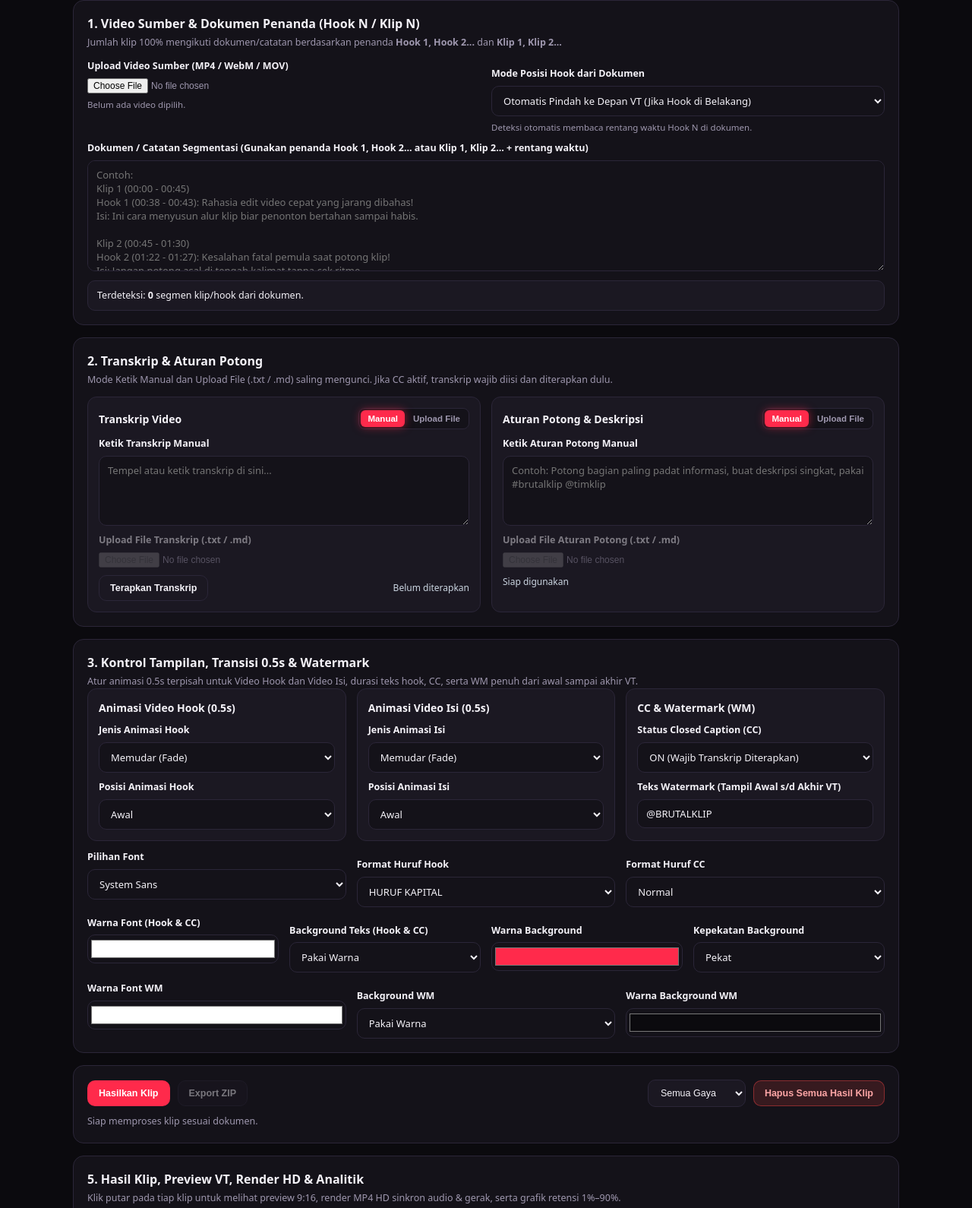
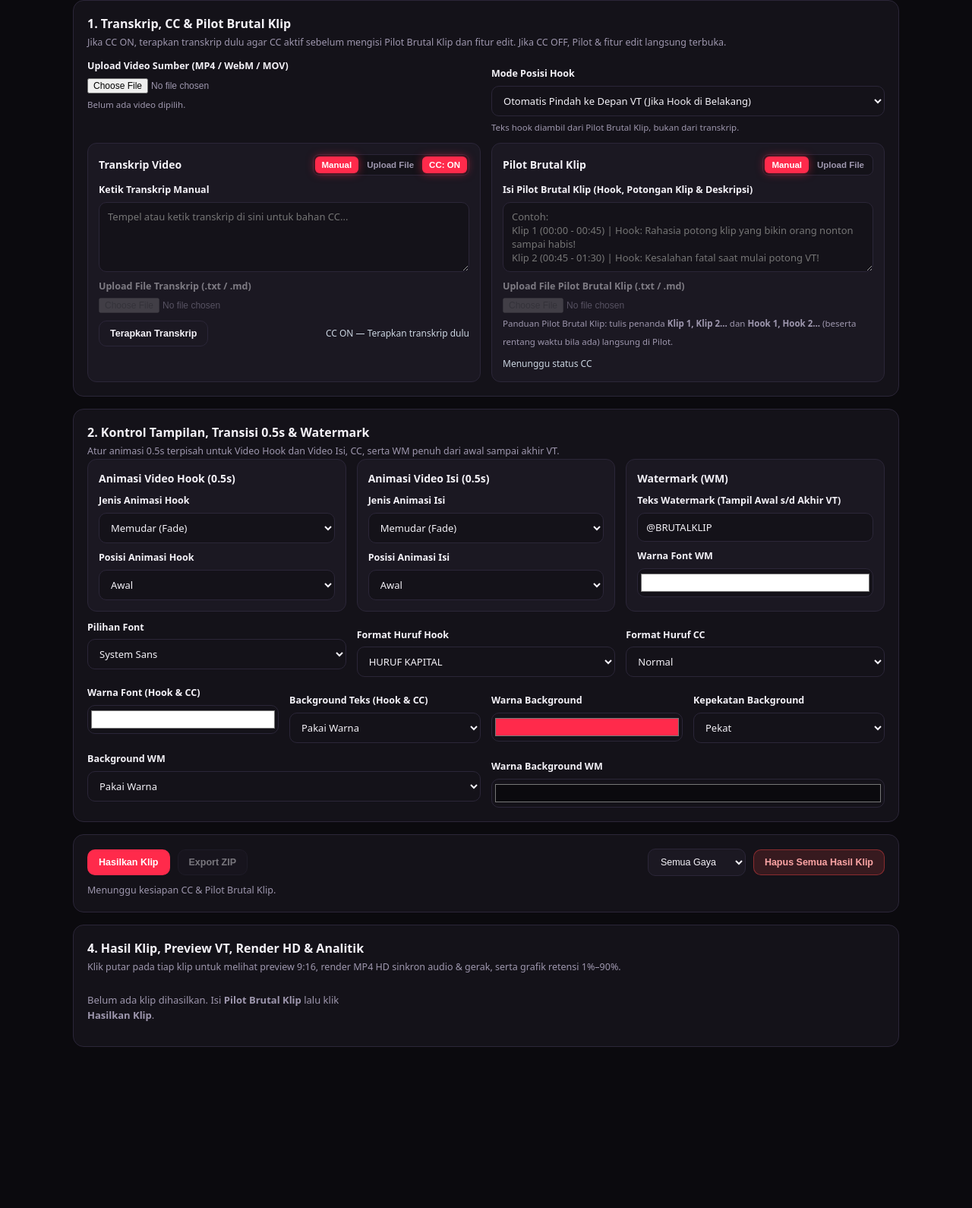
Before and after one commit to wicaksonosatria885-spec/Brutal_Klip, a website: page www/index.html in a window 1280 px wide. Shown: the part 121-1711 px from the top of the page at 76% size. After the commit the page ends 1571 px from the top, so only its background shows below. Drawn offline with nearby package versions, Linux system fonts and the light colour scheme.

Commit message:
Update video source and transcript section labels

```diff
--- a/www/index.html
+++ b/www/index.html
@@ -29,11 +29,11 @@
   </header>
 
   <main class="container">
-    <!-- 1. Sumber Video & Dokumen Hook/Klip -->
+    <!-- 1. Sumber Video, Transkrip (CC ON/OFF) & Pilot Brutal Klip -->
     <section class="panel">
       <div class="panel-head">
-        <h2 data-i18n="sec1Title">1. Video Sumber &amp; Dokumen Penanda (Hook N / Klip N)</h2>
-        <p data-i18n="sec1Sub">Jumlah klip 100% mengikuti dokumen/catatan berdasarkan penanda <strong>Hook 1, Hook 2...</strong> dan <strong>Klip 1, Klip 2...</strong></p>
+        <h2 data-i18n="sec1Title">1. Transkrip, CC &amp; Pilot Brutal Klip</h2>
+        <p data-i18n="sec1Sub">Jika CC ON, terapkan transkrip dulu agar CC aktif sebelum mengisi Pilot Brutal Klip dan fitur edit. Jika CC OFF, Pilot &amp; fitur edit langsung terbuka.</p>
       </div>
 
       <div class="grid-2">
@@ -44,52 +44,30 @@
         </div>
 
         <div class="field">
-          <label for="hook-reorder-mode" data-i18n="lblHookMode">Mode Posisi Hook dari Dokumen</label>
+          <label for="hook-reorder-mode" data-i18n="lblHookMode">Mode Posisi Hook</label>
           <select id="hook-reorder-mode">
             <option value="auto-front" selected>Otomatis Pindah ke Depan VT (Jika Hook di Belakang)</option>
-            <option value="as-is">Sesuai Urutan Dokumen</option>
+            <option value="as-is">Sesuai Urutan Pilot</option>
           </select>
-          <small class="hint" data-i18n="hookModeHint">Deteksi otomatis membaca rentang waktu Hook N di dokumen.</small>
+          <small class="hint" data-i18n="hookModeHint">Teks hook diambil dari Pilot Brutal Klip, bukan dari transkrip.</small>
         </div>
       </div>
 
-      <div class="field">
-        <label for="doc-notes-input" data-i18n="lblDocNotes">Dokumen / Catatan Segmentasi (Gunakan penanda Hook 1, Hook 2... atau Klip 1, Klip 2... + rentang waktu)</label>
-        <textarea id="doc-notes-input" rows="7" placeholder="Contoh:
-Klip 1 (00:00 - 00:45)
-Hook 1 (00:38 - 00:43): Rahasia edit video cepat yang jarang dibahas!
-Isi: Ini cara menyusun alur klip biar penonton bertahan sampai habis.
-
-Klip 2 (00:45 - 01:30)
-Hook 2 (01:22 - 01:27): Kesalahan fatal pemula saat potong klip!
-Isi: Jangan potong asal di tengah kalimat tanpa cek ritme."></textarea>
-      </div>
-
-      <div class="doc-summary-bar" id="doc-summary-bar">
-        <span data-i18n="detectedPrefix">Terdeteksi:</span> <strong id="detected-clip-count">0</strong> <span data-i18n="detectedSuffix">segmen klip/hook dari dokumen.</span>
-      </div>
-    </section>
-
-    <!-- 2. Transkrip & Aturan Potong -->
-    <section class="panel">
-      <div class="panel-head">
-        <h2 data-i18n="sec2Title">2. Transkrip &amp; Aturan Potong</h2>
-        <p data-i18n="sec2Sub">Mode Ketik Manual dan Upload File (.txt / .md) saling mengunci. Jika CC aktif, transkrip wajib diisi dan diterapkan dulu.</p>
-      </div>
-
-      <div class="grid-2">
+      <div class="grid-2 mt-12">
+        <!-- Transkrip + Mode Manual/File + CC ON/OFF -->
         <div class="sub-box">
           <div class="sub-box-head">
             <h3 data-i18n="transcriptBoxTitle">Transkrip Video</h3>
             <div class="mode-toggle">
               <button type="button" class="mode-btn active" data-group="transcript" data-mode="manual">Manual</button>
               <button type="button" class="mode-btn" data-group="transcript" data-mode="file">Upload File</button>
+              <button type="button" id="btn-cc-toggle" class="mode-btn active" data-cc="on" title="Toggle Closed Caption">CC: ON</button>
             </div>
           </div>
 
           <div id="transcript-manual-wrap" class="field">
             <label for="transcript-manual">Ketik Transkrip Manual</label>
-            <textarea id="transcript-manual" rows="4" placeholder="Tempel atau ketik transkrip di sini..."></textarea>
+            <textarea id="transcript-manual" rows="4" placeholder="Tempel atau ketik transkrip di sini untuk bahan CC..."></textarea>
           </div>
 
           <div id="transcript-file-wrap" class="field is-locked">
@@ -99,41 +77,46 @@ Isi: Jangan potong asal di tengah kalimat tanpa cek ritme."></textarea>
 
           <div class="action-inline">
             <button type="button" id="btn-apply-transcript" class="btn-secondary" data-i18n="btnApplyTranscript">Terapkan Transkrip</button>
-            <span id="transcript-status" class="badge-status">Belum diterapkan</span>
+            <span id="transcript-status" class="badge-status">CC ON — Terapkan transkrip dulu</span>
           </div>
         </div>
 
-        <div class="sub-box">
+        <!-- Pilot Brutal Klip -->
+        <div id="pilot-box" class="sub-box">
           <div class="sub-box-head">
-            <h3 data-i18n="rulesBoxTitle">Aturan Potong &amp; Deskripsi</h3>
+            <h3 data-i18n="pilotBoxTitle">Pilot Brutal Klip</h3>
             <div class="mode-toggle">
-              <button type="button" class="mode-btn active" data-group="rules" data-mode="manual">Manual</button>
-              <button type="button" class="mode-btn" data-group="rules" data-mode="file">Upload File</button>
+              <button type="button" class="mode-btn active" data-group="pilot" data-mode="manual">Manual</button>
+              <button type="button" class="mode-btn" data-group="pilot" data-mode="file">Upload File</button>
             </div>
           </div>
 
-          <div id="rules-manual-wrap" class="field">
-            <label for="rules-manual">Ketik Aturan Potong Manual</label>
-            <textarea id="rules-manual" rows="4" placeholder="Contoh: Potong bagian paling padat informasi, buat deskripsi singkat, pakai #brutalklip @timklip"></textarea>
+          <div id="pilot-manual-wrap" class="field">
+            <label for="pilot-manual">Isi Pilot Brutal Klip (Hook, Potongan Klip &amp; Deskripsi)</label>
+            <textarea id="pilot-manual" rows="4" placeholder="Contoh:&#10;Klip 1 (00:00 - 00:45) | Hook: Rahasia potong klip yang bikin orang nonton sampai habis!&#10;Klip 2 (00:45 - 01:30) | Hook: Kesalahan fatal saat mulai potong VT!"></textarea>
           </div>
 
-          <div id="rules-file-wrap" class="field is-locked">
-            <label for="rules-file">Upload File Aturan Potong (.txt / .md)</label>
-            <input type="file" id="rules-file" accept=".txt,.md,text/plain,text/markdown" disabled />
+          <div id="pilot-file-wrap" class="field is-locked">
+            <label for="pilot-file">Upload File Pilot Brutal Klip (.txt / .md)</label>
+            <input type="file" id="pilot-file" accept=".txt,.md,text/plain,text/markdown" disabled />
           </div>
 
+          <small class="hint">
+            Panduan Pilot Brutal Klip: tulis penanda <strong>Klip 1, Klip 2...</strong> dan <strong>Hook 1, Hook 2...</strong> (beserta rentang waktu bila ada) langsung di Pilot.
+          </small>
+
           <div class="action-inline">
-            <span id="rules-status" class="badge-status">Siap digunakan</span>
+            <span id="pilot-status" class="badge-status">Menunggu status CC</span>
           </div>
         </div>
       </div>
     </section>
 
-    <!-- 3. Kontrol Tampilan, Transisi 0.5s, Hook, CC & Watermark -->
-    <section class="panel">
+    <!-- 2. Kontrol Tampilan, Transisi 0.5s & Watermark -->
+    <section id="editing-panel" class="panel">
       <div class="panel-head">
-        <h2 data-i18n="sec3Title">3. Kontrol Tampilan, Transisi 0.5s &amp; Watermark</h2>
-        <p data-i18n="sec3Sub">Atur animasi 0.5s terpisah untuk Video Hook dan Video Isi, durasi teks hook, CC, serta WM penuh dari awal sampai akhir VT.</p>
+        <h2 data-i18n="sec2Title">2. Kontrol Tampilan, Transisi 0.5s &amp; Watermark</h2>
+        <p data-i18n="sec2Sub">Atur animasi 0.5s terpisah untuk Video Hook dan Video Isi, CC, serta WM penuh dari awal sampai akhir VT.</p>
       </div>
 
       <div class="grid-3">
@@ -182,17 +165,14 @@ Isi: Jangan potong asal di tengah kalimat tanpa cek ritme."></textarea>
         </div>
 
         <div class="sub-box">
-          <h3>CC &amp; Watermark (WM)</h3>
-          <div class="field">
-            <label for="cc-toggle">Status Closed Caption (CC)</label>
-            <select id="cc-toggle">
-              <option value="on" selected>ON (Wajib Transkrip Diterapkan)</option>
-              <option value="off">OFF</option>
-            </select>
-          </div>
+          <h3>Watermark (WM)</h3>
           <div class="field">
             <label for="wm-text">Teks Watermark (Tampil Awal s/d Akhir VT)</label>
             <input type="text" id="wm-text" value="@BRUTALKLIP" />
+          </div>
+          <div class="field">
+            <label for="wm-color-input">Warna Font WM</label>
+            <input type="color" id="wm-color-input" value="#ffffff" />
           </div>
         </div>
       </div>
@@ -255,12 +235,7 @@ Isi: Jangan potong asal di tengah kalimat tanpa cek ritme."></textarea>
         </div>
       </div>
 
-      <div class="grid-3 mt-12">
-        <div class="field">
-          <label for="wm-color-input">Warna Font WM</label>
-          <input type="color" id="wm-color-input" value="#ffffff" />
-        </div>
-
+      <div class="grid-2 mt-12">
         <div class="field">
           <label for="wm-bg-mode">Background WM</label>
           <select id="wm-bg-mode">
@@ -276,7 +251,7 @@ Isi: Jangan potong asal di tengah kalimat tanpa cek ritme."></textarea>
       </div>
     </section>
 
-    <!-- 4. Eksekusi Generate, Filter Gaya, Hapus Semua & Export ZIP -->
+    <!-- 3. Eksekusi Generate, Filter Gaya, Hapus Semua & Export ZIP -->
     <section class="panel">
       <div class="toolbar-row">
         <div class="toolbar-left">
@@ -295,17 +270,17 @@ Isi: Jangan potong asal di tengah kalimat tanpa cek ritme."></textarea>
         </div>
       </div>
 
-      <p id="process-feedback" class="feedback-line">Siap memproses klip sesuai dokumen.</p>
+      <p id="process-feedback" class="feedback-line">Menunggu kesiapan CC &amp; Pilot Brutal Klip.</p>
     </section>
 
-    <!-- 5. Hasil Klip, Preview VT, Render MP4 HD & Analitik -->
+    <!-- 4. Hasil Klip, Preview VT, Render MP4 HD & Analitik -->
     <section class="panel">
       <div class="panel-head">
-        <h2 data-i18n="sec5Title">5. Hasil Klip, Preview VT, Render HD &amp; Analitik</h2>
-        <p data-i18n="sec5Sub">Klik putar pada tiap klip untuk melihat preview 9:16, render MP4 HD sinkron audio &amp; gerak, serta grafik retensi 1%–90%.</p>
+        <h2 data-i18n="sec4Title">4. Hasil Klip, Preview VT, Render HD &amp; Analitik</h2>
+        <p data-i18n="sec4Sub">Klik putar pada tiap klip untuk melihat preview 9:16, render MP4 HD sinkron audio &amp; gerak, serta grafik retensi 1%–90%.</p>
       </div>
       <div id="clips-container" class="clips-grid">
-        <p class="empty-state">Belum ada klip dihasilkan. Masukkan dokumen Hook N / Klip N lalu klik <strong>Hasilkan Klip</strong>.</p>
+        <p class="empty-state">Belum ada klip dihasilkan. Isi <strong>Pilot Brutal Klip</strong> lalu klik <strong>Hasilkan Klip</strong>.</p>
       </div>
     </section>
   </main>
```
